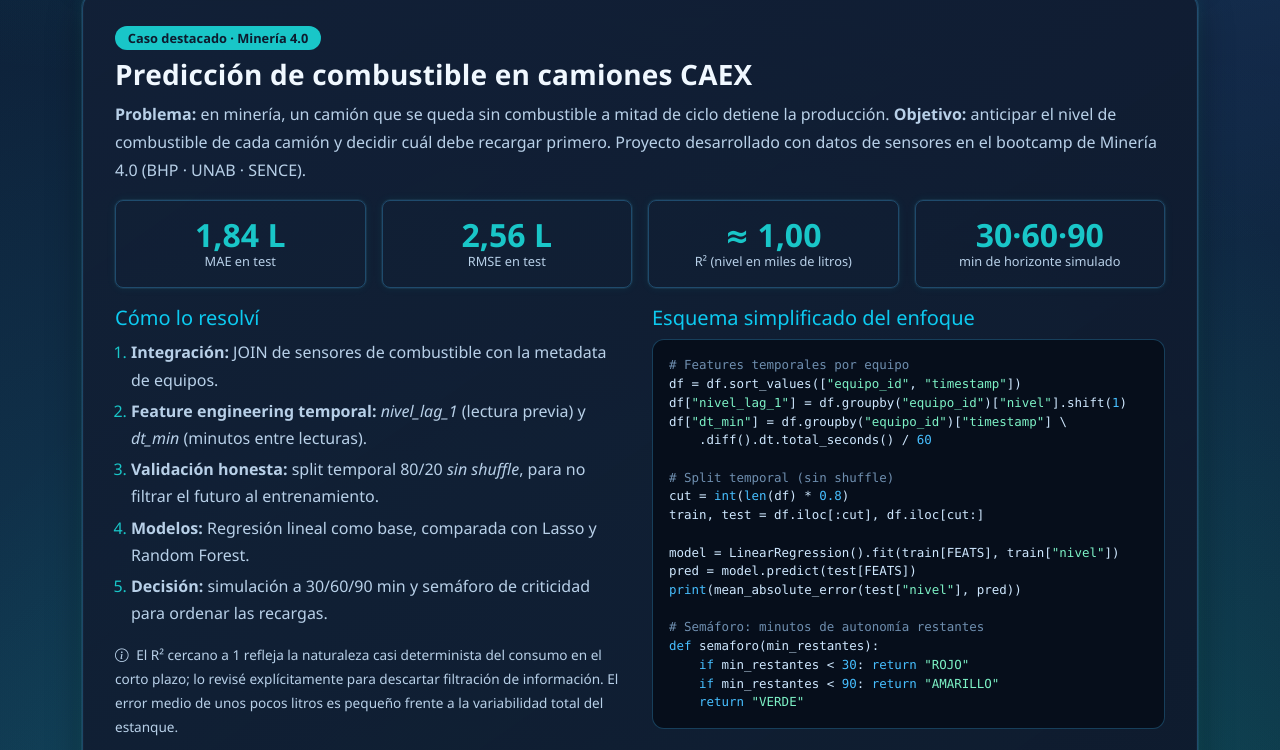
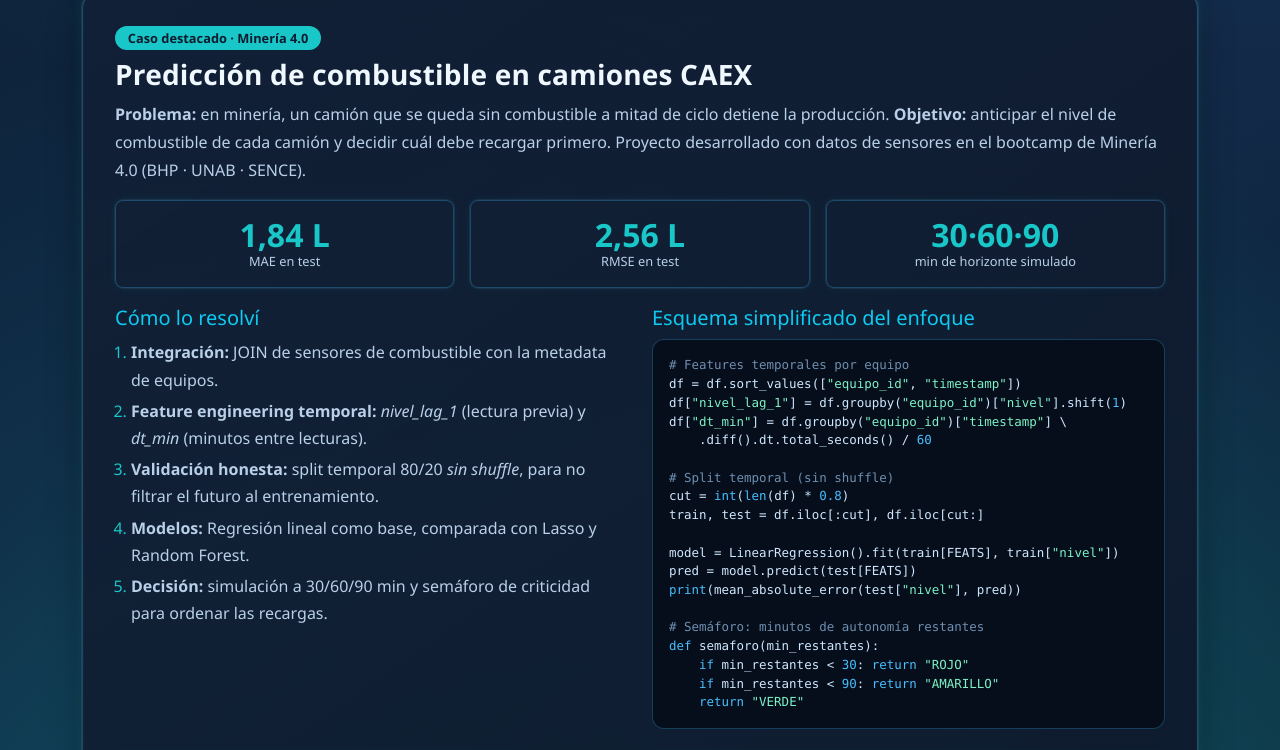
Before and after one commit to simoncastillo1712/webPortfolio, a Django app: page /ciencia-de-datos/ in a window 1280 px wide. Shown: the part 1779-2529 px from the top of the page. Run offline with Django 5.2, Linux system fonts and the light colour scheme.

Commit message:
refactor: remove R2 stat box and note from CAEX case study
Co-Authored-By: Claude Sonnet 5.5 <noreply@anthropic.com>

```diff
--- a/config/portafolio/templates/cienciaDatos.html
+++ b/config/portafolio/templates/cienciaDatos.html
@@ -170,10 +170,9 @@
     </p>
 
     <div class="row g-3 mb-3">
-        <div class="col-md-3 col-6"><div class="ds-stat border rounded-3"><div class="ds-stat__num">1,84 L</div><div class="ds-stat__lbl">MAE en test</div></div></div>
-        <div class="col-md-3 col-6"><div class="ds-stat border rounded-3"><div class="ds-stat__num">2,56 L</div><div class="ds-stat__lbl">RMSE en test</div></div></div>
-        <div class="col-md-3 col-6"><div class="ds-stat border rounded-3"><div class="ds-stat__num">≈ 1,00</div><div class="ds-stat__lbl">R² (nivel en miles de litros)</div></div></div>
-        <div class="col-md-3 col-6"><div class="ds-stat border rounded-3"><div class="ds-stat__num">30·60·90</div><div class="ds-stat__lbl">min de horizonte simulado</div></div></div>
+        <div class="col-md-4 col-6"><div class="ds-stat border rounded-3"><div class="ds-stat__num">1,84 L</div><div class="ds-stat__lbl">MAE en test</div></div></div>
+        <div class="col-md-4 col-6"><div class="ds-stat border rounded-3"><div class="ds-stat__num">2,56 L</div><div class="ds-stat__lbl">RMSE en test</div></div></div>
+        <div class="col-md-4 col-6"><div class="ds-stat border rounded-3"><div class="ds-stat__num">30·60·90</div><div class="ds-stat__lbl">min de horizonte simulado</div></div></div>
     </div>
 
     <div class="row g-4">
@@ -186,11 +185,6 @@
                 <li class="mb-1"><strong>Modelos:</strong> Regresión lineal como base, comparada con Lasso y Random Forest.</li>
                 <li class="mb-1"><strong>Decisión:</strong> simulación a 30/60/90 min y semáforo de criticidad para ordenar las recargas.</li>
             </ol>
-            <p class="text-muted-custom mb-0" style="font-size:.85rem;">
-                <i class="bi bi-info-circle me-1"></i>
-                El R² cercano a 1 refleja la naturaleza casi determinista del consumo en el corto plazo; lo revisé explícitamente
-                para descartar filtración de información. El error medio de unos pocos litros es pequeño frente a la variabilidad total del estanque.
-            </p>
         </div>
         <div class="col-lg-6">
             <h3 class="h5 text-info">Esquema simplificado del enfoque</h3>
```
